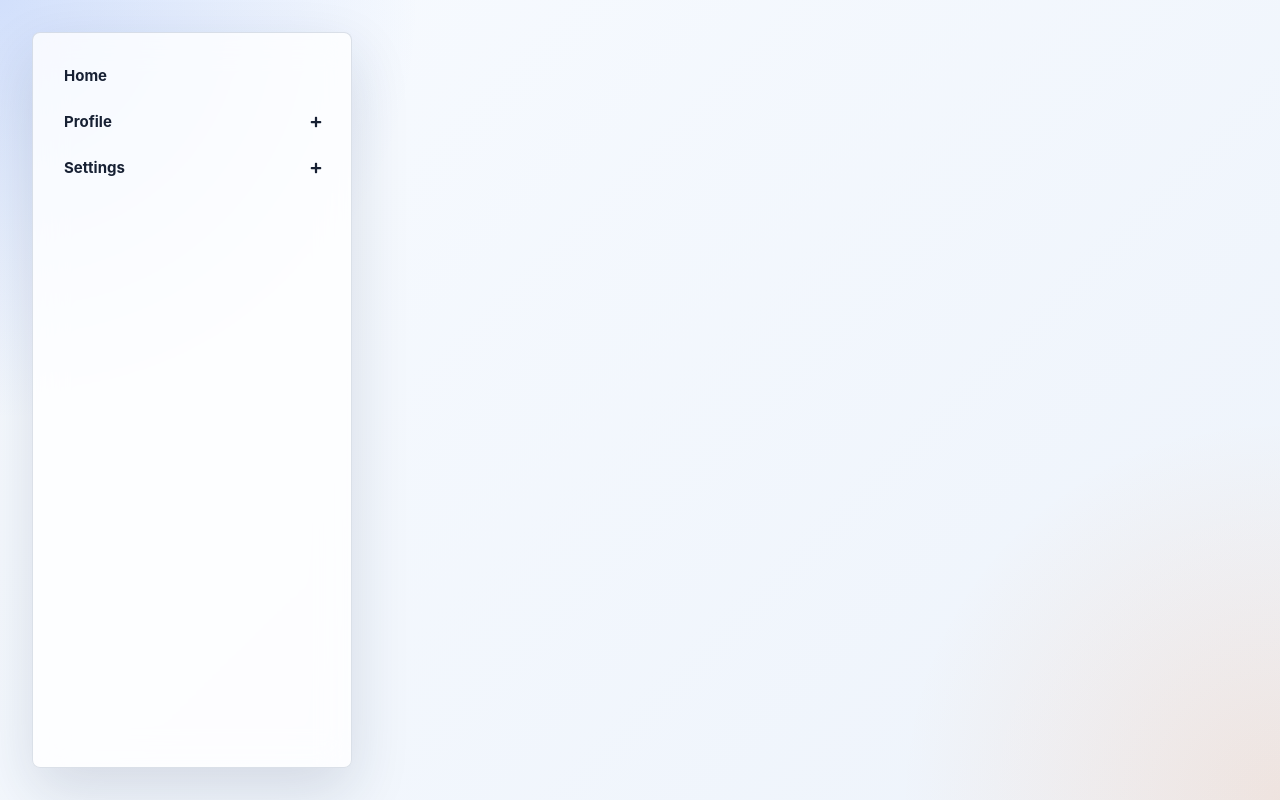
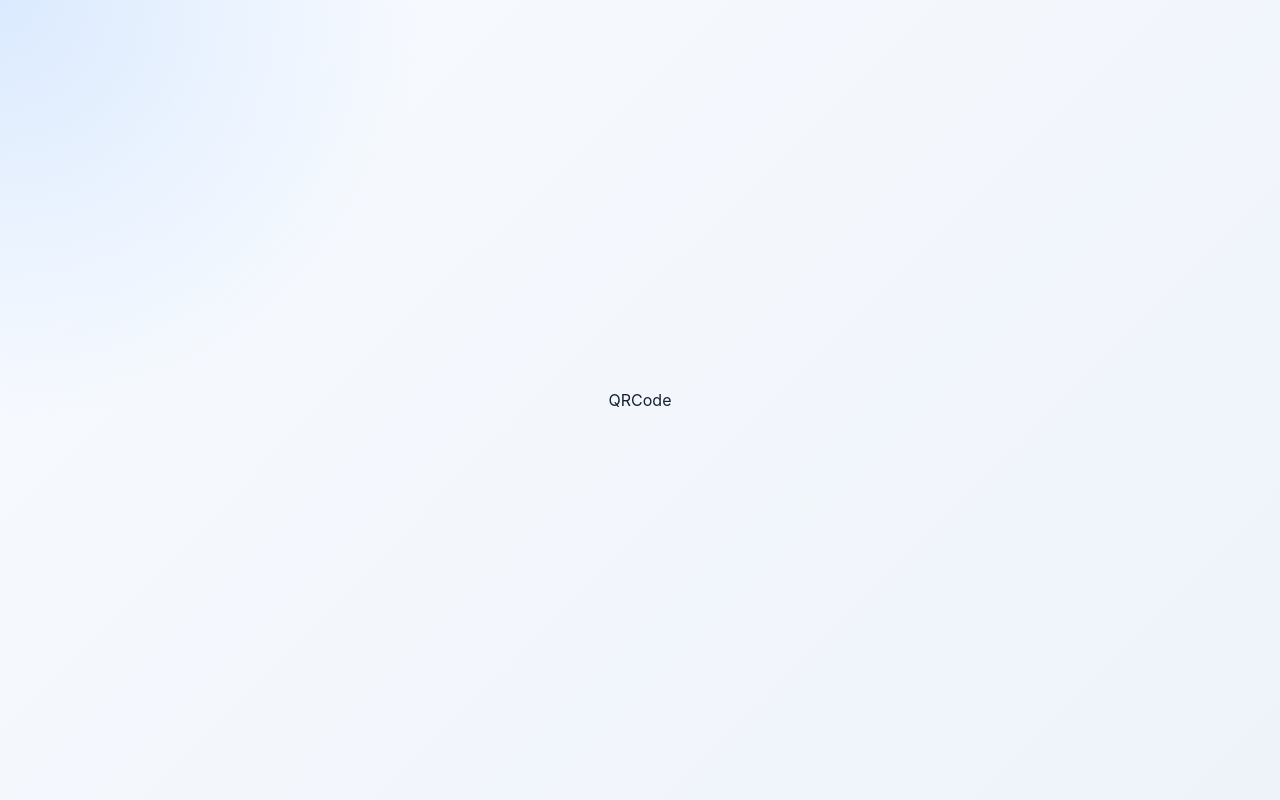
Before and after one commit to TanKaiYi0220/React-Practice-25-Projects, a React (Vite) app: page / in a window 1280 px wide. Built offline with nearby package versions, Linux system fonts and the light colour scheme.

Commit message:
feat: create QRCode component

```diff
--- a/src/App.jsx
+++ b/src/App.jsx
@@ -6,6 +6,7 @@ import ImageSlider from './components/image_slider/ImageSlider'
 import ImageGallery from './components/image_slider/ImageGallery'
 import LoadMore from './components/load_more/LoadMore'
 import TreeView from './components/tree-view/TreeView'
+import QRCode from './components/qr-code/QRCode'
 
 const App = () => {
   return (
@@ -16,7 +17,8 @@ const App = () => {
       {/* <ImageSlider url={"https://picsum.photos/v2/list"} limit={5} page={1}/> */}
       {/* <ImageGallery url={"https://picsum.photos/v2/list"}/> */}
       {/* <LoadMore /> */}
-      <TreeView />
+      {/* <TreeView /> */}
+      <QRCode />
     </>
   )
 }
--- /dev/null
+++ b/src/components/qr-code/QRCode.jsx
@@ -0,0 +1,12 @@
+import React from 'react'
+import "./style.css"
+
+const QRCode = () => {
+    return (
+        <div className="qrCodeContainer">
+            QRCode
+        </div>
+    )
+}
+
+export default QRCode
--- /dev/null
+++ b/src/components/qr-code/style.css
@@ -0,0 +1,15 @@
+.qrCodeContainer {
+  min-height: 100vh;
+  width: 100%;
+  display: flex;
+  flex-direction: column;
+  align-items: center;
+  justify-content: center;
+  gap: 20px;
+  padding: 40px 20px;
+  color: var(--text);
+  text-align: center;
+  background:
+    radial-gradient(circle at top left, #dbeafe 0, transparent 420px),
+    linear-gradient(135deg, #f8fbff 0%, #eef3fa 100%);
+}
```
Also changed, not shown: 1 other file (tests, documents, lock files or other folders).
